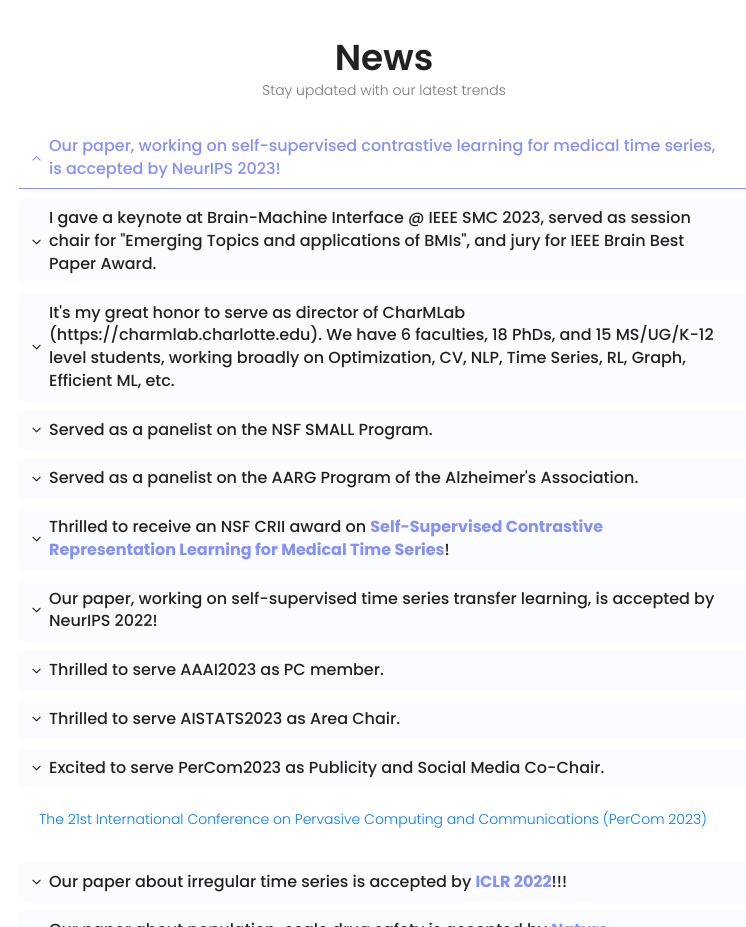
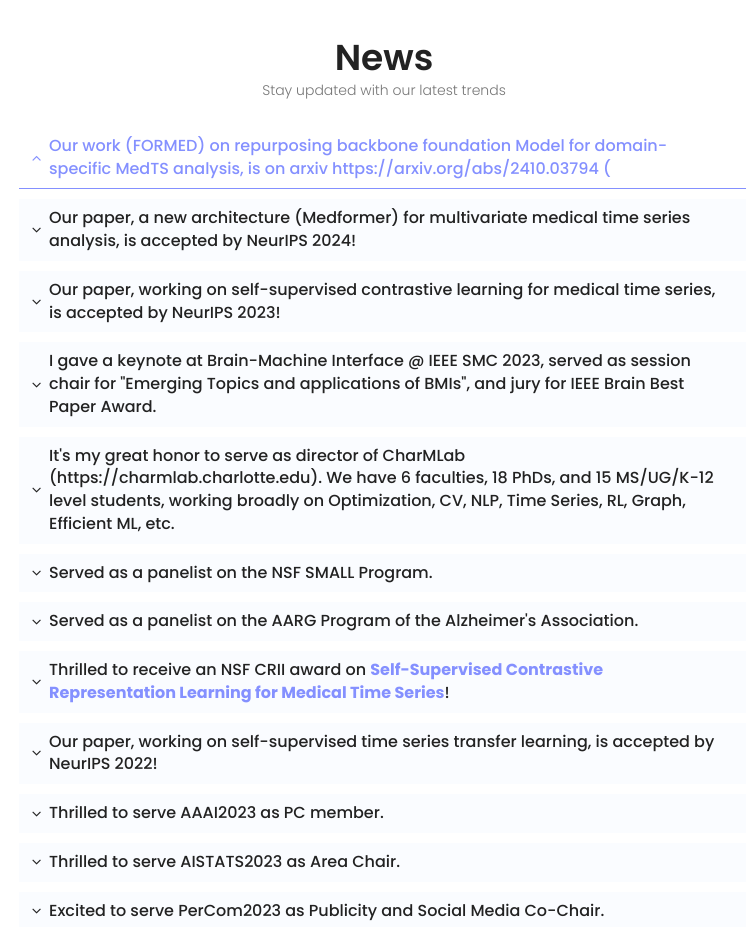
Before and after one commit to xiangzhang1015/homepage, a plain HTML site: page index.html in a window 1280 px wide. Shown: the part 1300-2227 px from the top of the page, without its empty margins (256-1002 px from the left). Drawn offline with nearby package versions, Linux system fonts and the light colour scheme; some packages are replaced by stand-ins of ours.

Commit message:
Update index.html

```diff
--- a/index.html
+++ b/index.html
@@ -184,6 +184,10 @@
 						<dl class="accordion">
 							<dt>
 															</dt>
+							<dt><a href="">Our work (FORMED) on repurposing backbone foundation Model for domain-specific MedTS analysis, is on arxiv https://arxiv.org/abs/2410.03794 (</a></dt>
+
+							<dt><a href="">Our paper, a new architecture (Medformer) for multivariate medical time series analysis, is accepted by NeurIPS 2024!</a></dt>
+
 							<dt><a href="">Our paper, working on self-supervised contrastive learning for medical time series, is accepted by NeurIPS 2023!</a></dt>
 							<dt><a href="">I gave a keynote at Brain-Machine Interface @ IEEE SMC 2023, served as session chair for "Emerging Topics and applications of BMIs", and jury for IEEE Brain Best Paper Award. </a></dt>
 							<dt><a href="">It's my great honor to serve as director of CharMLab (https://charmlab.charlotte.edu). We have 6 faculties, 18 PhDs, and 15 MS/UG/K-12 level students, working broadly on Optimization, CV, NLP, Time Series, RL, Graph, Efficient ML, etc.  </a></dt>
```
